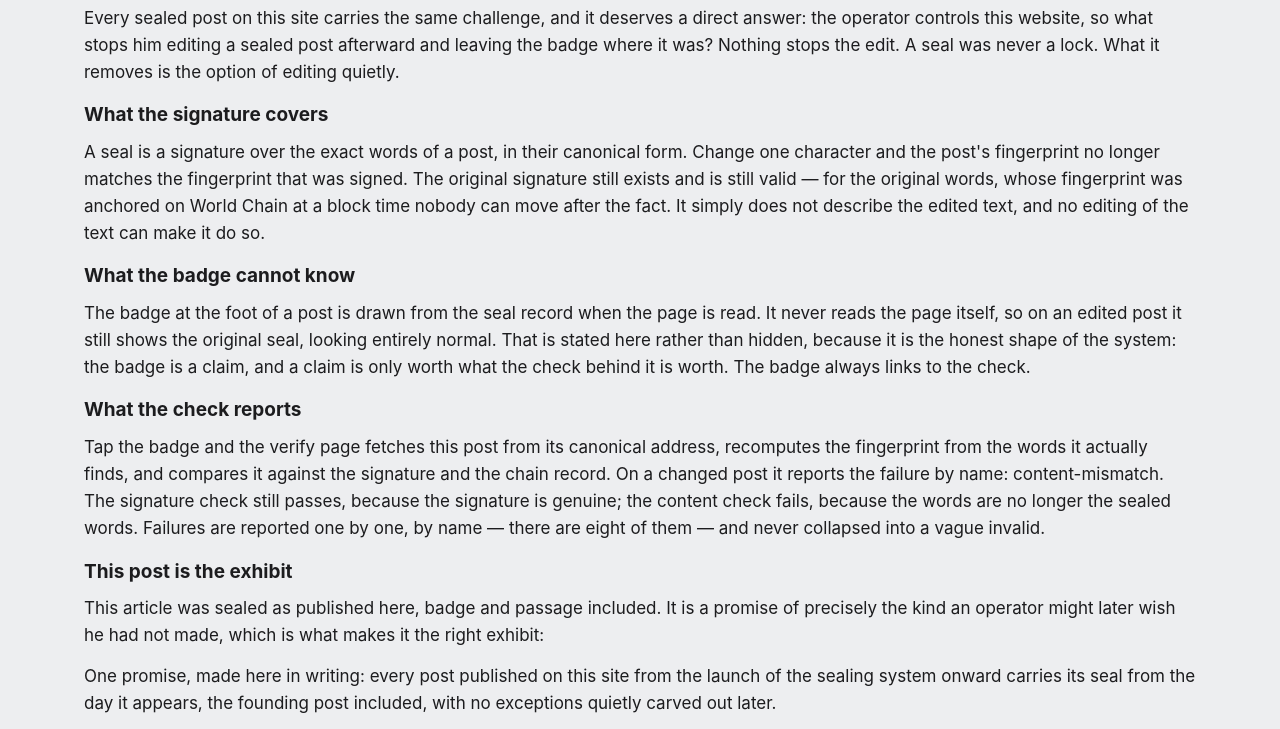
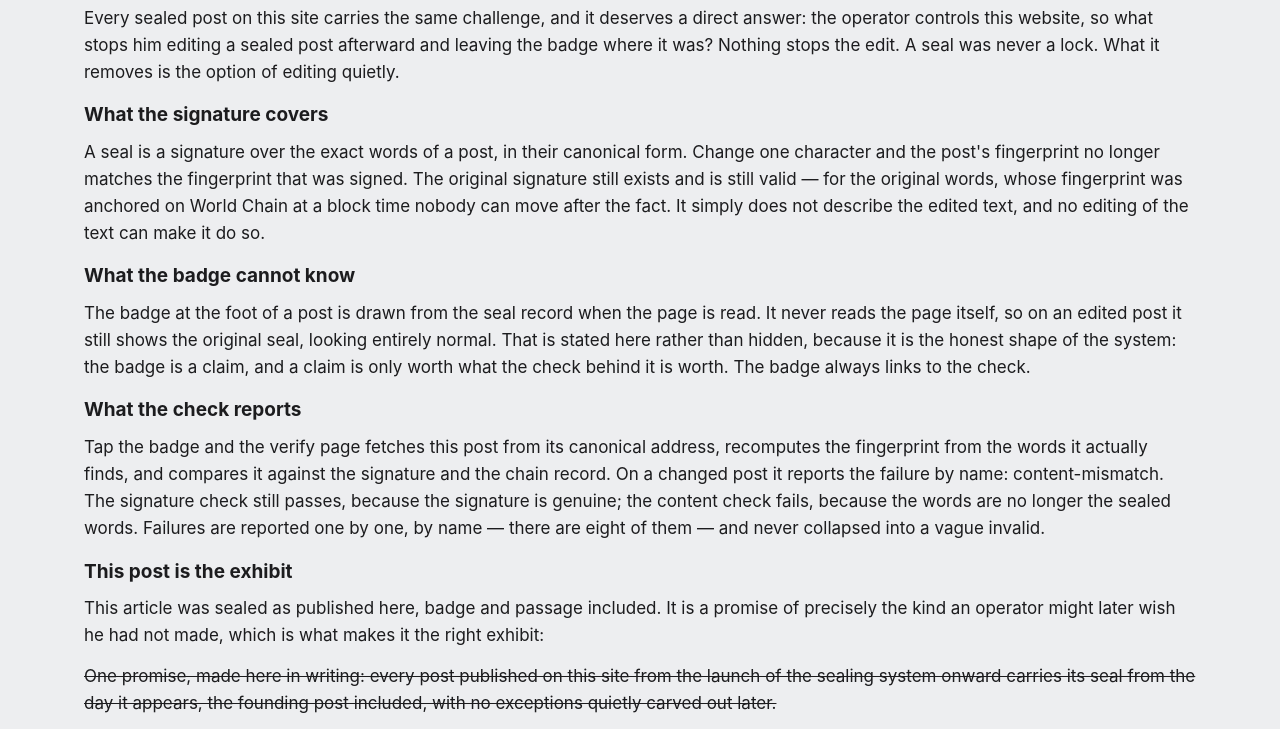
Before and after one commit to niclydon/operator-verified-site, a website: page devlog/2026-10-27-the-seal-that-fails/index.html in a window 1280 px wide. Shown: the part 216-945 px from the top of the page. Drawn offline with Linux system fonts and the light colour scheme.

Commit message:
devlog: strike the promise passage (the deliberate break) (#19)
The intentional post-seal edit that is this post's exhibit. No new seal is issued; the post's verification now fails with content-mismatch, permanently, as the article describes.

```diff
--- a/devlog/2026-10-27-the-seal-that-fails/index.html
+++ b/devlog/2026-10-27-the-seal-that-fails/index.html
@@ -103,9 +103,9 @@
   <p>This article was sealed as published here, badge and passage included.
   It is a promise of precisely the kind an operator might later wish he had not
   made, which is what makes it the right exhibit:</p>
-  <p>One promise, made here in writing: every post published on this site from the
+  <p><s>One promise, made here in writing: every post published on this site from the
   launch of the sealing system onward carries its seal from the day it appears,
-  the founding post included, with no exceptions quietly carved out later.</p>
+  the founding post included, with no exceptions quietly carved out later.</s></p>
   <p>The plan for this post, stated in advance: after sealing, that passage is
   struck through and the post is republished with no new seal. If it appears struck
   through as you read this, the edit has already happened — and that single visible
```
